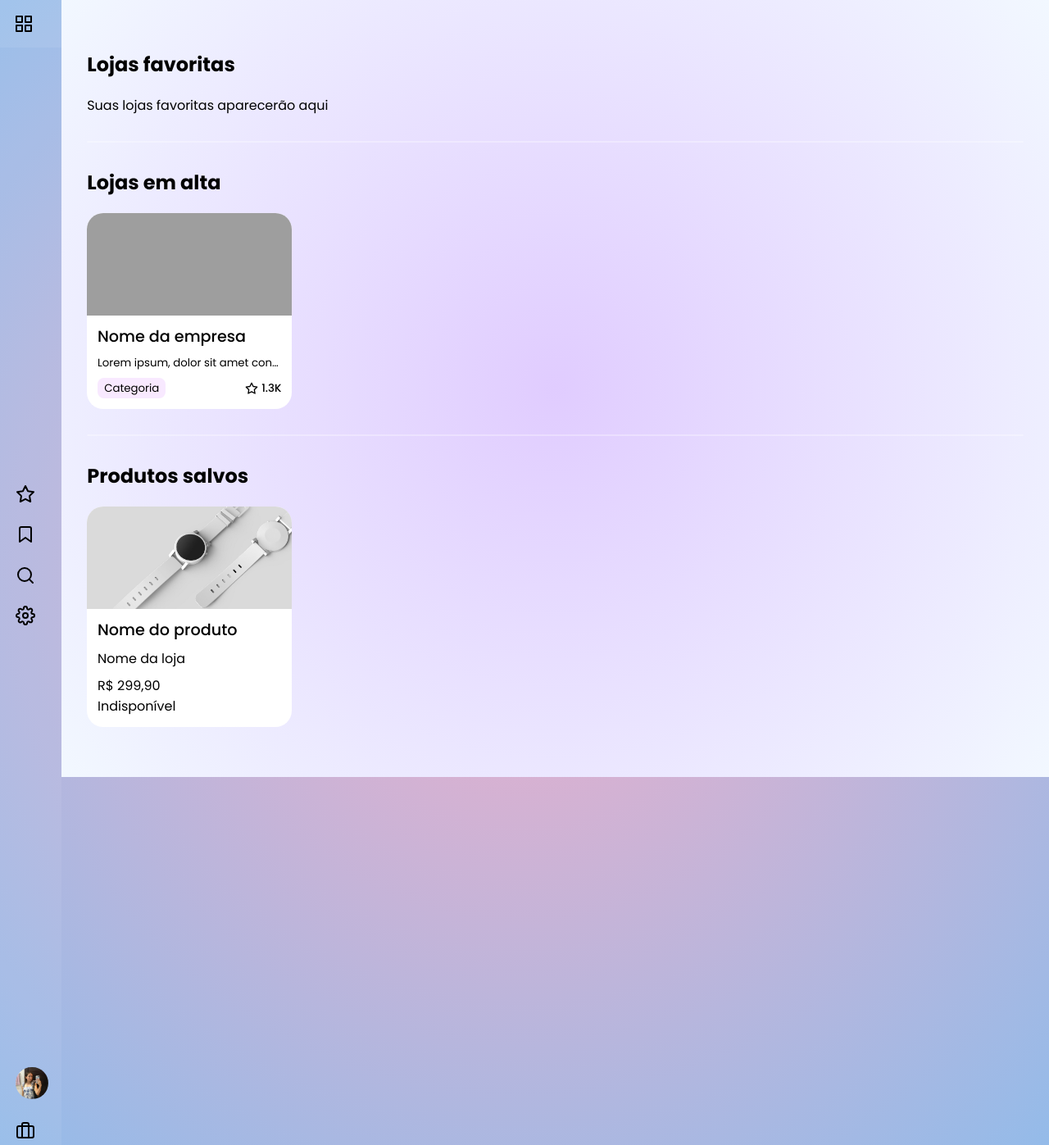
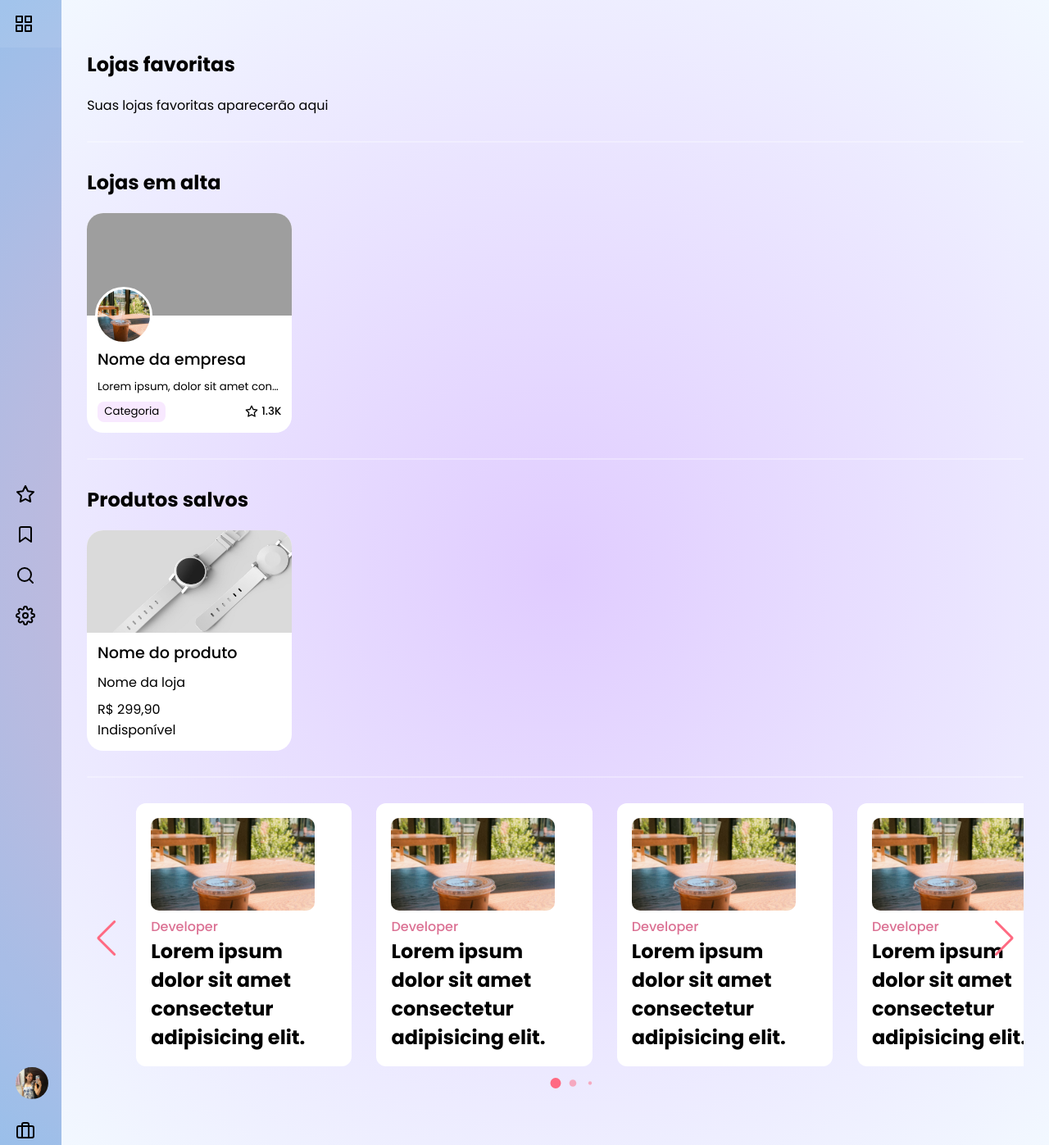
Before and after one commit to lucasmatb/vitrine-digital, a Django app: template dashboards/templates/inicio-cliente.html in a window 1280 px wide. Shown: the whole page at 82% size. Run offline with Django 3.2, Linux system fonts and the light colour scheme; the template is opened without the code that fills it, so the values that code supplies are empty; grey boxes are pictures that could not be loaded.

Commit message:
[front-end] - Slider página inicial funcionando

```diff
--- a/dashboards/static/css/inicio-cliente.css
+++ b/dashboards/static/css/inicio-cliente.css
@@ -312,7 +312,6 @@
 
 
             &.card-empresa {
-                /* &:first-child { */
                     & .img-capa {
                         width: 100%;
                         aspect-ratio: 3/1.5;
@@ -321,11 +320,9 @@
                         background-repeat: no-repeat;
                         background-position: 50%;
                     }
-                /* } */
             }
 
             &.card-produto {
-                /* &:first-child { */
                     & .img-capa {
                         width: 100%;
                         aspect-ratio: 3/1.5;
@@ -334,7 +331,21 @@
                         background-repeat: no-repeat;
                         background-position: 50%;
                     }
-                /* } */
+            }
+
+            & .img-perfil {
+                background-image: url(../images/perfil-empresa-1.jpg);
+                background-position: 50%;
+                background-repeat: no-repeat;
+                background-size: cover;
+                width: 7rem;
+                aspect-ratio: 1;
+                border-radius: 100vw;
+                overflow: hidden;
+                border: solid 3px #fff;
+                position: absolute;
+                top: 9rem;
+                left: 1rem;
             }
 
 
@@ -344,8 +355,12 @@
                 display: flex;
                 flex-flow: column;
                 gap: var(--spc-100);
+            }
 
-
+            &.card-empresa {
+                & .textos {
+                    padding-top: var(--spc-800);
+                }
             }
 
             & .nome {
@@ -391,3 +406,93 @@
         }
     }
 }
+
+
+
+& .secao-swiper {
+    max-width: 100%;
+
+    display: flex;
+    align-items: center;
+    justify-content: center;
+
+    & .container-swiper {
+        margin: 0;
+        width: 100%;
+
+
+        & .card-wrapper {
+            min-width: 100%;
+        }
+        .card-list .card-item {
+            list-style: none;
+            width: 400px;
+        }
+
+        .card-list .card-item .card-link {
+            /* max-width: 400px; */
+            width: 100%;
+            display: block;
+            background-color: #fff;
+            padding: 18px;
+            border-radius: 12px;
+            text-decoration: none;
+            max-width: 100%;
+        }
+
+        .card-list .card-item .card-link:active {
+            cursor: grabbing;
+        }
+
+        .card-list .card-link .card-image {
+            max-width: 200px;
+            aspect-ratio: 16 / 9;
+            object-fit: cover;
+            border-radius: 10px;
+        }
+
+        .card-list .card-link .badge {
+            color: palevioletred;
+
+        }
+
+
+
+
+
+
+        .card-wrapper {
+            max-width: 1100px;
+            margin: 0 60px 35px;
+
+            overflow: hidden;
+        }
+
+        .card-wrapper .swiper-pagination-bullet {
+            height: 13px;
+            width: 13px;
+            opacity: 0.5;
+            background-color: rgb(255, 106, 130);
+        }
+
+        .card-wrapper .swiper-pagination-bullet-active {
+            opacity: 1;
+
+        }
+
+        .card-wrapper .swiper-slide-button {
+            color: rgb(255, 106, 130);
+            margin-top: -35px;
+        }
+
+        @media screen and (max-width: 768px){
+            .card-wrapper {
+                margin: 0 10px 25px;
+            }
+
+            .card-wrapper .swiper-slide-button {
+                display: none;
+            }
+        }
+    }
+}
--- a/dashboards/templates/inicio-cliente.html
+++ b/dashboards/templates/inicio-cliente.html
@@ -4,70 +4,14 @@
     <meta charset="UTF-8">
     <meta name="viewport" content="width=device-width, initial-scale=1.0">
     <title>Document</title>
+
     <link rel="stylesheet" href="../static/css/inicio-cliente.css">
+    <link
+        rel="stylesheet"
+        href="https://cdn.jsdelivr.net/npm/swiper@11/swiper-bundle.min.css"
+    />
 </head>
 <body>
-
-    <!-- <header class="header-logado">
-        <img src="" alt="Logo da Vitrine Digital">
-
-        <form action="">
-            <input type="text">
-            <img src="../static/images/icone-lupa.svg" alt="Ícone de lupa">
-        </form>
-    </header>
-
-    <div class="navbar-secoes">
-        <aside style="display: none;">
-            navbar do cliente
-            <ul class="navbar navbar-cliente">
-                <li><img src="../static/images/icone-estrela.svg" alt="Ícone de estrela"><span>Empresas favoritas</span></li>
-                <li><img src="../static/images/icone-salvar.svg" alt="Ícone de salvos"><span>Produtos salvos</span></li>
-                <li><img src="../static/images/icone-lupa.svg" alt="Ícone de lupa"><span>Pesquisar</span></li>
-                <li><img src="../static/images/icone-configuracoes.svg" alt="Ícone de configurações"><span>Configurações</span></li>
-                <li class="item-navbar-perfil"><div></div><span>Meu perfil</span></li>
-            </ul>
-            navbar da empresa
-            <ul class="navbar navbar-empresa">
-                <li><img src="../static/images/icone-estrela.svg" alt="Ícone de estrela"><span>Empresas favoritas</span></li>
-                <li><img src="../static/images/icone-salvar.svg" alt="Ícone de salvos"><span>Produtos salvos</span></li>
-                <li><img src="../static/images/icone-pesquisar.svg" alt="Ícone de lupa"><span>Pesquisar</span></li>
-                <li><img src="../static/images/icone-explorar.svg" alt="Ícone de compasso"><span>Explorar outras empresas</span></li>
-                <li><img src="../static/images/icone-configuracoes.svg" alt="Ícone de configurações"><span>Configurações</span></li>
-                <li class="item-navbar-perfil"><div></div><span>Meu perfil</span></li>
-                <li class="item-navbar-perfil"><div></div><span>Perfil da empresa</span></li>
-            </ul>
-        </aside>
-
-        <div class="secoes" style="display: none;">
-            <section>
-                <h2>Empresas favoritas</h2>
-                <p>Suas empresas favoritas aparecerão aqui</p>
-            </section>
-            <hr>
-            <section class="empresas-recomendadas">
-                <h2>Empresas recomendadas</h2>
-                <div class="card-empresa">
-                    <div class="img-capa"></div>
-                    <div class="textos">
-                        <p class="nome">Nome da empresa</p>
-                        <p class="descricao">
-                            Lorem ipsum, dolor sit amet consectetur adipisicing elit. Quam incidunt maxime quidem! Necessitatibus repudiandae veritatis nisi quis. Incidunt alias natus dignissimos sed ratione atque, temporibus, quod expedita sit earum quis.
-                        </p>
-                        <div class="categoria-favoritos">
-                            <div class="categoria">Categoria</div>
-                            <div class="favoritos">
-                                <img src="../static/images/icone-estrela.svg" alt="Ícone estrela">
-                                <span>1.3K</span>
-                            </div>
-                        </div>
-                    </div>
-                </div>
-            </section>
-            <hr>
-        </div>
-    </div> -->
-
     <div class="container-inicio">
         <aside id="sidebar">
             <input type="checkbox" id="toggler">
@@ -135,7 +79,9 @@
                 <hr>
                 <section>
                     <h2>Lojas em alta</h2>
+
                     <div class="card card-empresa">
+                        <div class="img-perfil"></div>
                         <div class="img-capa"></div>
                         <div class="textos">
                             <p class="nome">Nome da empresa</p>
@@ -151,6 +97,7 @@
                             </div>
                         </div>
                     </div>
+
                 </section>
                 <hr>
                 <section>
@@ -172,9 +119,98 @@
                         </div>
                     </div>
                 </section>
+
+                <hr>
+
+                <section class="secao-swiper">
+                    <div class="container-swiper swiper">
+                        <div class="card-wrapper">
+                            <ul class="card-list swiper-wrapper">
+                                <li class="card-item swiper-slide">
+                                    <a href="#" class="card-link">
+                                        <img src="../static/images/perfil-empresa-1.jpg" alt="Card Image" class="card-image">
+                                        <p class="badge">Developer</p>
+                                        <h2 class="card-title">Lorem ipsum dolor sit amet consectetur adipisicing elit.</h2>
+                                    </a>
+                                </li>
+                                <li class="card-item swiper-slide">
+                                    <a href="#" class="card-link">
+                                        <img src="../static/images/perfil-empresa-1.jpg" alt="Card Image" class="card-image">
+                                        <p class="badge">Developer</p>
+                                        <h2 class="card-title">Lorem ipsum dolor sit amet consectetur adipisicing elit.</h2>
+                                    </a>
+                                </li>
+                                <li class="card-item swiper-slide">
+                                    <a href="#" class="card-link">
+                                        <img src="../static/images/perfil-empresa-1.jpg" alt="Card Image" class="card-image">
+                                        <p class="badge">Developer</p>
+                                        <h2 class="card-title">Lorem ipsum dolor sit amet consectetur adipisicing elit.</h2>
+                                    </a>
+                                </li>
+                                <li class="card-item swiper-slide">
+                                    <a href="#" class="card-link">
+                                        <img src="../static/images/perfil-empresa-1.jpg" alt="Card Image" class="card-image">
+                                        <p class="badge">Developer</p>
+                                        <h2 class="card-title">Lorem ipsum dolor sit amet consectetur adipisicing elit.</h2>
+                                    </a>
+                                </li>
+                                <li class="card-item swiper-slide">
+                                    <a href="#" class="card-link">
+                                        <img src="../static/images/perfil-empresa-1.jpg" alt="Card Image" class="card-image">
+                                        <p class="badge">Developer</p>
+                                        <h2 class="card-title">Lorem ipsum dolor sit amet consectetur adipisicing elit.</h2>
+                                    </a>
+                                </li>
+                            </ul>
+
+                            <!-- If we need pagination -->
+                            <div class="swiper-pagination"></div>
+
+                            <!-- If we need navigation buttons -->
+                            <div class="swiper-slide-button swiper-button-prev"></div>
+                            <div class="swiper-slide-button swiper-button-next"></div>
+                        </div>
+                    </div>
+                </section>
             </div>
 
         </div>
     </div>
+
+    <script src="https://cdn.jsdelivr.net/npm/swiper@11/swiper-bundle.min.js"></script>
+
+    <script>
+        new Swiper('.card-wrapper', {
+            // Optional parameters
+            // direction: 'vertical',
+            loop: true,
+            spaceBetween: 30,
+
+            // If we need pagination
+            pagination: {
+                el: '.swiper-pagination',
+                clickable: true,
+                dynamicBullets: true,
+            },
+
+            // Navigation arrows
+            navigation: {
+                nextEl: '.swiper-button-next',
+                prevEl: '.swiper-button-prev',
+            },
+
+            breakpoints: {
+                0: {
+                    slidesPerView: 1
+                },
+                768: {
+                    slidesPerView: 2
+                },
+                1024: {
+                    slidesPerView: 4
+                }
+            }
+        });
+    </script>
 </body>
 </html>
```
Also changed, not shown: dashboards/static/css/style.css (added, +159 -0 lines), dashboards/static/js/swiper.js (added, +21 -0 lines), dashboards/templates/swiper.html (added, +99 -0 lines), dashboards/static/images/perfil-empresa-1.jpg (added). Lines whose indentation alone changed are shown as unchanged.
